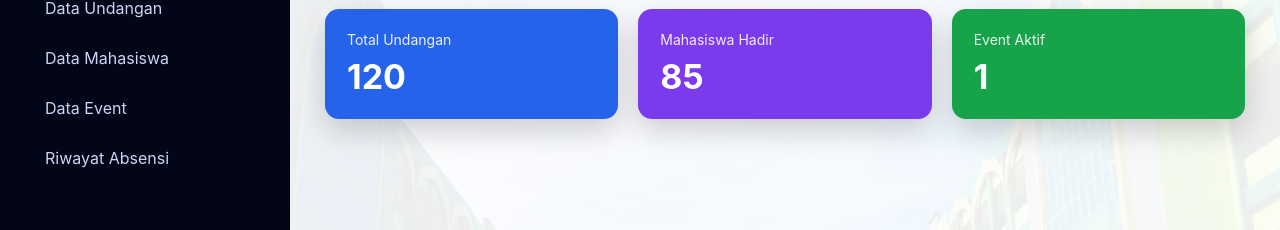
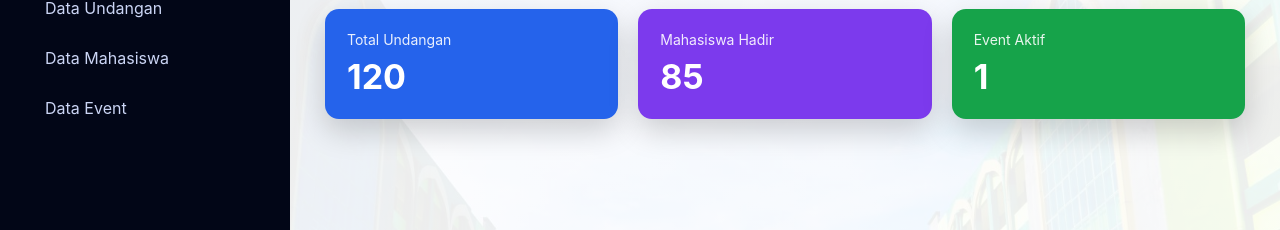
Before and after one commit to ptriatletikaa/project-event-uin, a React (Create React App) app in the folder absensi-wisuda/: page /admin/dashboard in a window 1280 px wide. Shown: the part 140-370 px from the top of the page. Built offline with nearby package versions, Linux system fonts and the light colour scheme.

Commit message:
menghapus menu Riwayat Mahasiswa

```diff
--- a/absensi-wisuda/src/pages/AdminDashboard.jsx
+++ b/absensi-wisuda/src/pages/AdminDashboard.jsx
@@ -9,7 +9,7 @@ export default function AdminDashboard() {
     "Data Undangan",
     "Data Mahasiswa",
     "Data Event",
-    "Riwayat Absensi",
+
   ];
 
   return (
```
